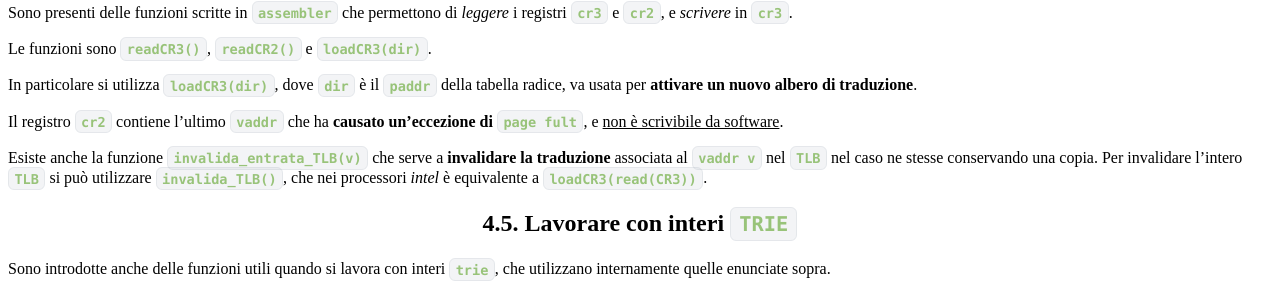
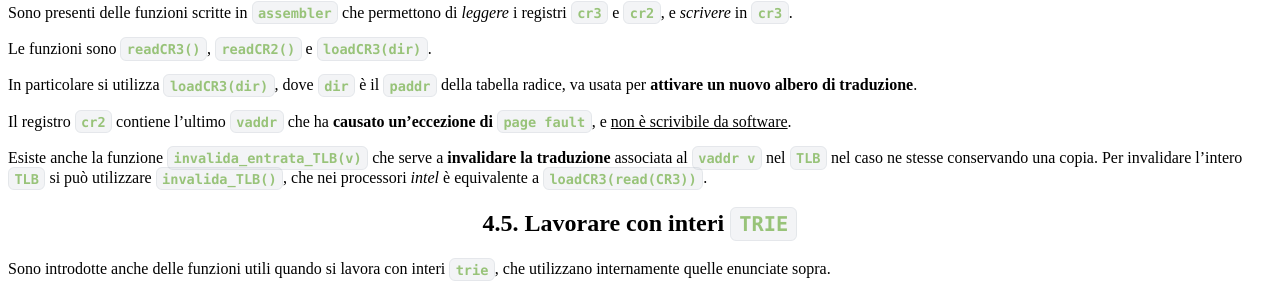
Before and after one commit to Gabriele-D-Cambria/Appunti-Calcolatori-Elettronici-2024-2025, a Jekyll site: the page built from Paginazione.md, in a window 1280 px wide and 900 px high, scrolled down 20779 px. Shown: the part 146-439 px from the top of the window. Built offline with Jekyll 4.4.1, drawn with Linux system fonts in a browser that asks for light colours; nearby versions of some CDN libraries; our own code applies the rules of GitHub Pages for plain Markdown files.

Commit message:
Fix to file type, and to syntax

```diff
--- a/Paginazione.md
+++ b/Paginazione.md
@@ -979,7 +979,7 @@ Le funzioni sono `readCR3()`, `readCR2()` e `loadCR3(dir)`.
 
 In particolare si utilizza `loadCR3(dir)`, dove `dir` è il `paddr` della tabella radice, va usata per **attivare un nuovo albero di traduzione**.
 
-Il registro `cr2` contiene l'ultimo `vaddr` che ha **causato un'eccezione di `page fult`**, e <u>non è scrivibile da software</u>.
+Il registro `cr2` contiene l'ultimo `vaddr` che ha **causato un'eccezione di `page fault`**, e <u>non è scrivibile da software</u>.
 
 
 Esiste anche la funzione `invalida_entrata_TLB(v)` che serve a **invalidare la traduzione** associata al `vaddr v` nel `TLB` nel caso ne stesse conservando una copia.
```
Also changed, not shown: IO.md (+1 -1 lines), 2 other files.
